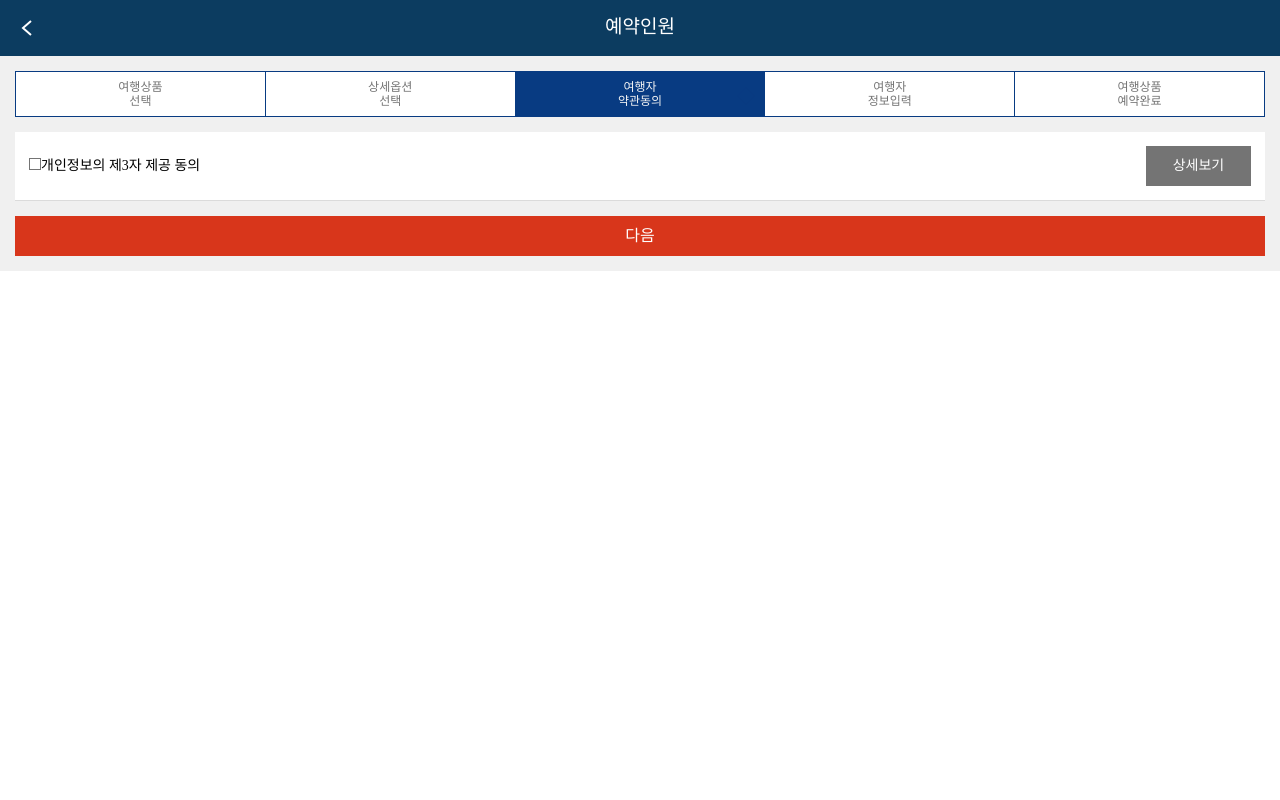
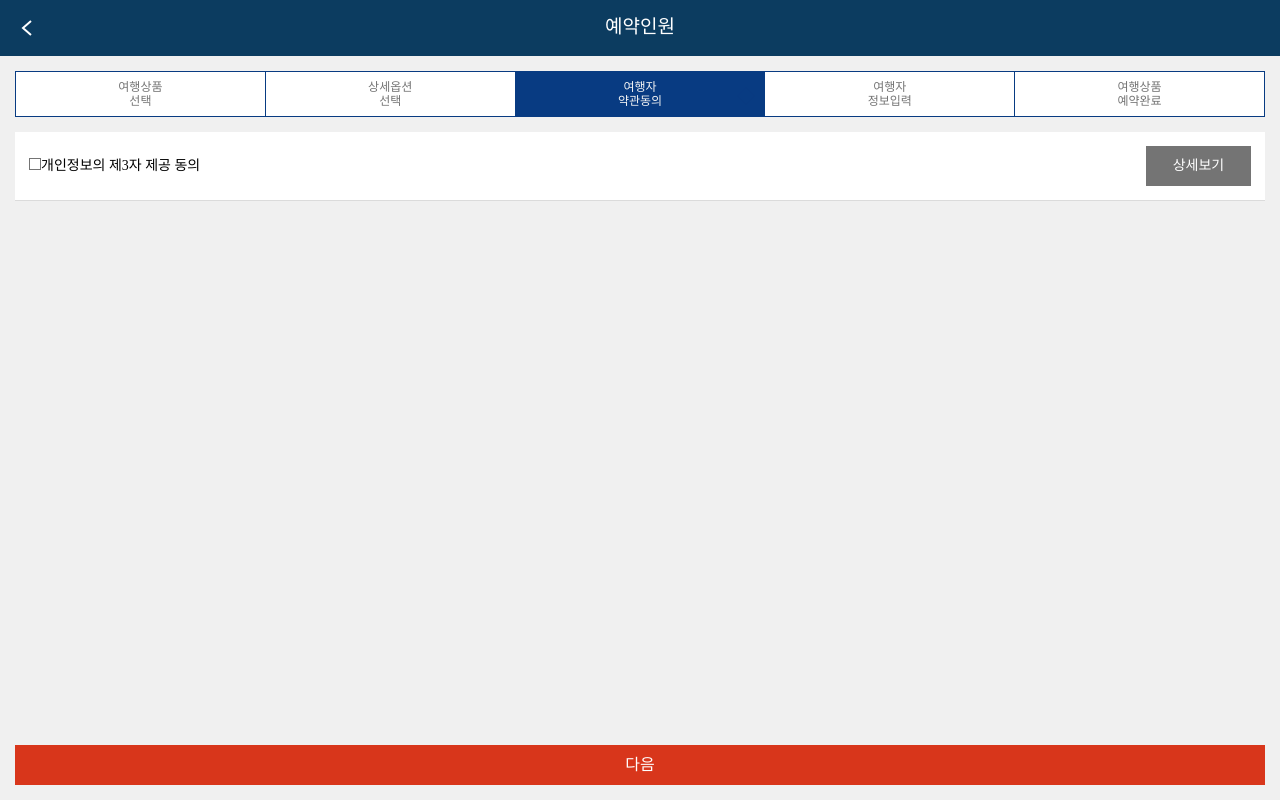
Before and after one commit to funcsom/kise_travel_tech_client, a React (Vite) app: page /traveleragree in a window 1280 px wide. Built offline with nearby package versions, Linux system fonts and the light colour scheme; a web font is replaced by a local one.

Commit message:
step3: 여행자 동의 화면 레이아웃 수정

```diff
--- a/src/components/Button.module.css
+++ b/src/components/Button.module.css
@@ -9,7 +9,6 @@
 }
 
 .cta {
-  flex: 1;
   background-color: var(--color-red-02);
   padding: 12px 16px;
   color: var(--color-white);
--- a/src/components/common/Body.module.css
+++ b/src/components/common/Body.module.css
@@ -1,10 +1,8 @@
 .Body {
   display: flex;
   flex-direction: column;
-  justify-content: space-between;
   gap: 15px;
   background-color: #f0f0f0;
   padding: 15px;
-  flex: 1;
   height: 100%;
 }
--- /dev/null
+++ b/src/components/common/Footer.jsx
@@ -0,0 +1,7 @@
+import styles from "./Footer.module.css";
+
+const Footer = ({ children }) => {
+  return <div className={styles.Footer}>{children}</div>;
+};
+
+export default Footer;
--- /dev/null
+++ b/src/components/common/Footer.module.css
@@ -0,0 +1,6 @@
+.Footer {
+  flex: 1;
+  display: flex;
+  flex-direction: column;
+  justify-content: end;
+}
--- a/src/pages/6-traveler-agree-page/TravelerAgree.jsx
+++ b/src/pages/6-traveler-agree-page/TravelerAgree.jsx
@@ -3,6 +3,7 @@ import { useNavigate } from "react-router-dom";
 import Body from "../../components/common/Body";
 import Progressbar from "../../components/common/Progressbar";
 import Header from "../../components/Header";
+import Footer from "../../components/common/Footer";
 import Wrapper from "../../components/common/Wrapper";
 
 import iconprev from "../../assets/icon/icon_previous.svg";
@@ -37,7 +38,13 @@ const TravelerAgree = () => {
   };
 
   return (
-    <div>
+    <div
+      style={{
+        height: "100vh", // 뷰포트 높이로 설정
+        display: "flex", // Flexbox로 내부 요소 정렬
+        flexDirection: "column", // 자식 요소를 세로 방향으로 정렬
+      }}
+    >
       <Header
         text="예약인원"
         imageLeft={iconprev}
@@ -82,7 +89,9 @@ const TravelerAgree = () => {
             {open && <AgreeText />}
           </div>
         </Wrapper>
-        <Button text="다음" type="cta" handleClick={handleNext} />
+        <Footer>
+          <Button text="다음" type="cta" handleClick={handleNext} />
+        </Footer>
       </Body>
     </div>
   );
```
